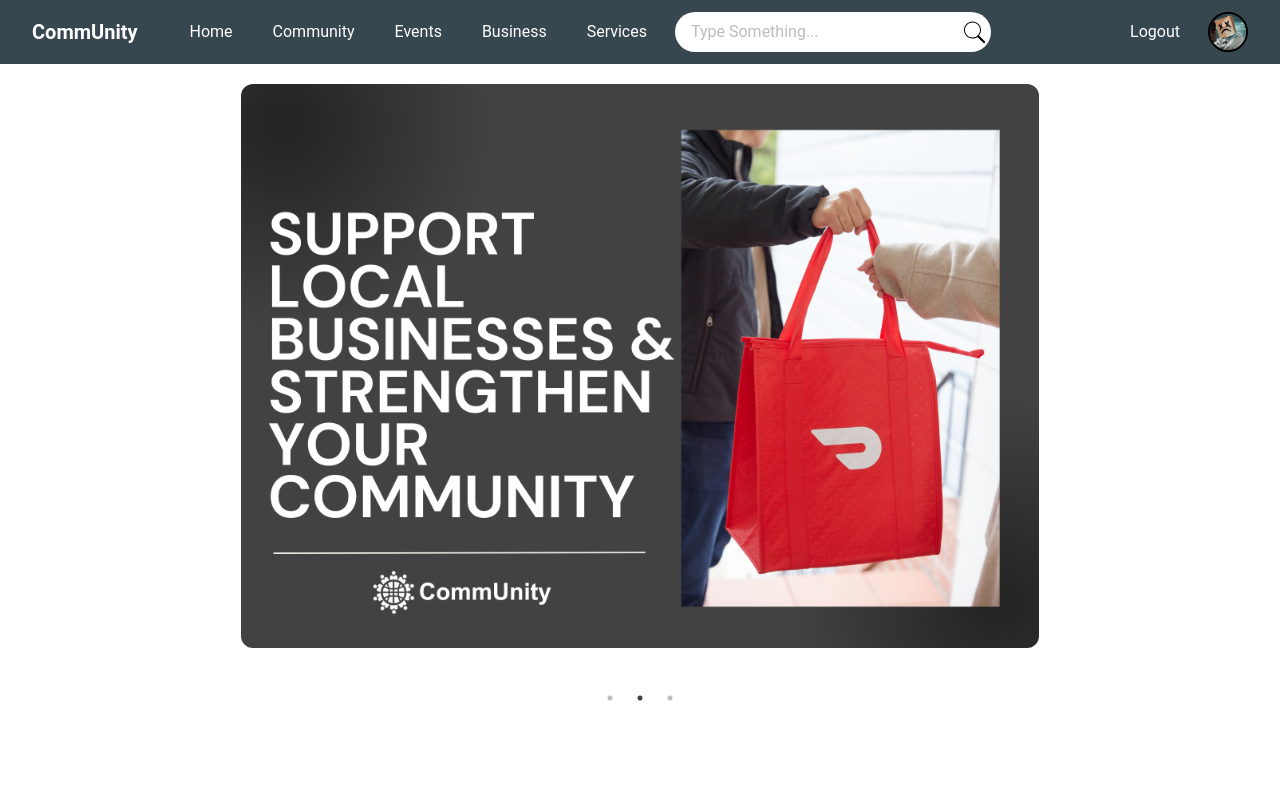
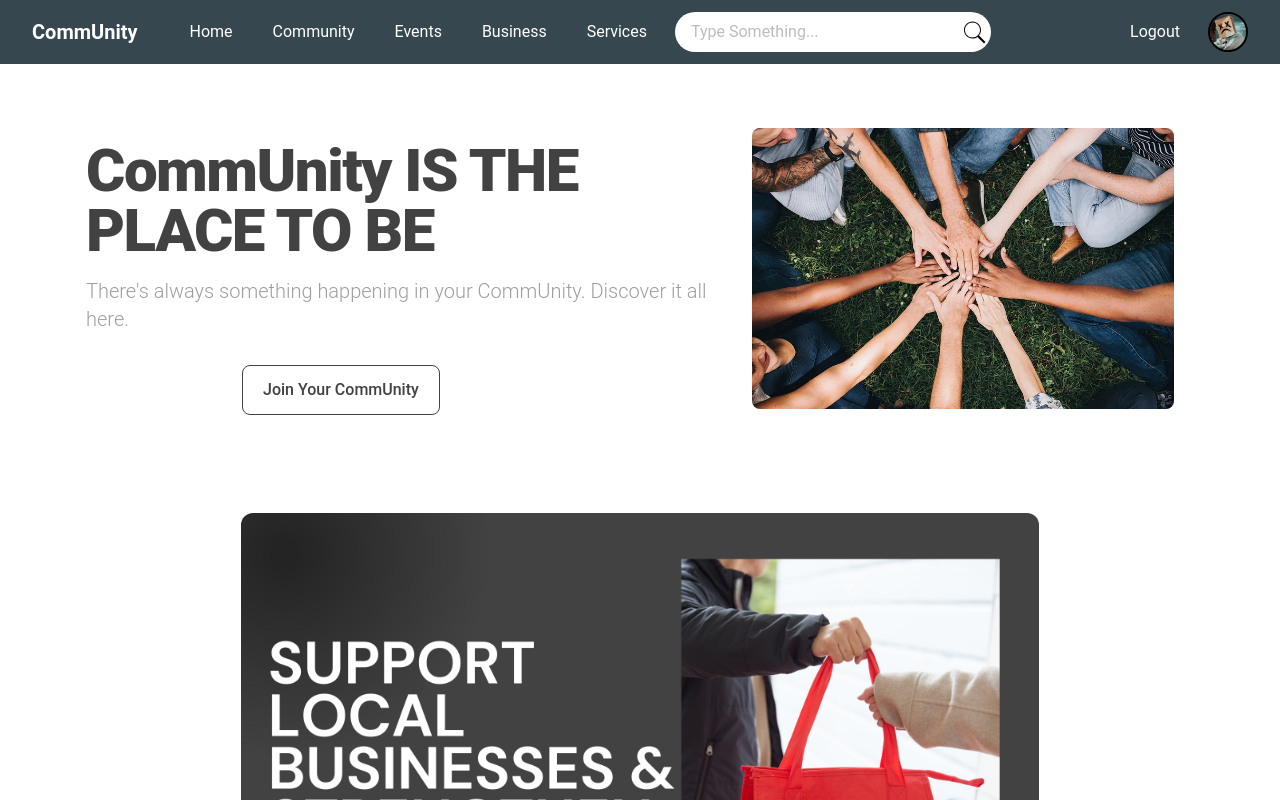
Before and after one commit to GnananSai/community-platform, a Next.js app: page / in a window 1280 px wide. Shown: the top 800 px of the page. Built offline with nearby package versions, Linux system fonts and the light colour scheme.

Commit message:
LandingHero component added

```diff
--- a/src/app/page.tsx
+++ b/src/app/page.tsx
@@ -6,16 +6,15 @@
 import Login from "@/components/Login";
 import SignUp from "@/components/SignUp";
 import LandingCarousel from "@/components/LandingCarousel";
+import LandingHero from "@/components/LandingHero";
 
 
 export default function Home() {
   return (
     <main>
       <div className="h-4/5">
+      <LandingHero/>
       <LandingCarousel/>
-        <Login/>
-        <SignUp/>
-
       </div>
     </main>
   );
--- /dev/null
+++ b/src/components/LandingHero.tsx
@@ -0,0 +1,28 @@
+import React from 'react'
+
+const LandingHero = () => {
+  return (
+    <div>
+      <section className="bg-white dark:bg-gray-900">
+    <div className="grid max-w-screen-xl px-4 py-8 mx-auto lg:gap-8 xl:gap-0 lg:py-16 lg:grid-cols-12">
+        <div className="mr-auto place-self-center lg:col-span-7">
+            <h1 className="max-w-2xl mb-4 text-4xl font-extrabold tracking-tight leading-none md:text-5xl xl:text-6xl text-gray-800">CommUnity IS THE PLACE TO BE</h1>
+            <p className="max-w-2xl mb-6 font-light text-gray-500 lg:mb-8 md:text-lg lg:text-xl ">There's always something happening in your CommUnity. Discover it all here.</p>
+            <a href="#" className="inline-flex items-center justify-center px-5 py-3 mr-3 text-base font-medium text-center text-white rounded-lg bg-primary-700 hover:bg-primary-800 focus:ring-4 focus:ring-primary-300 ">
+                Get started
+                <svg className="w-5 h-5 ml-2 -mr-1" fill="currentColor" viewBox="0 0 20 20" xmlns="http://www.w3.org/2000/svg"><path fill-rule="evenodd" d="M10.293 3.293a1 1 0 011.414 0l6 6a1 1 0 010 1.414l-6 6a1 1 0 01-1.414-1.414L14.586 11H3a1 1 0 110-2h11.586l-4.293-4.293a1 1 0 010-1.414z" clip-rule="evenodd"></path></svg>
+            </a>
+            <a href="#" className="inline-flex items-center justify-center px-5 py-3 text-base font-medium text-center text-gray-800 border border-gray-800 rounded-lg hover:bg-gray-800 hover:text-white focus:ring-4 focus:ring-gray-100 transition ease-in-out hover:scale-105">
+                Join Your CommUnity
+            </a>
+        </div>
+        <div className="hidden lg:mt-0 lg:col-span-5 lg:flex m-5 transition ease-in-out hover:scale-105">
+            <img src="/Community Hands.webp" alt="Community" className='rounded-lg'/>
+        </div>
+    </div>
+</section>
+    </div>
+  )
+}
+
+export default LandingHero
```
Also changed, not shown: public/Community Hands.webp (added), public/Community Word.jpg (added).
